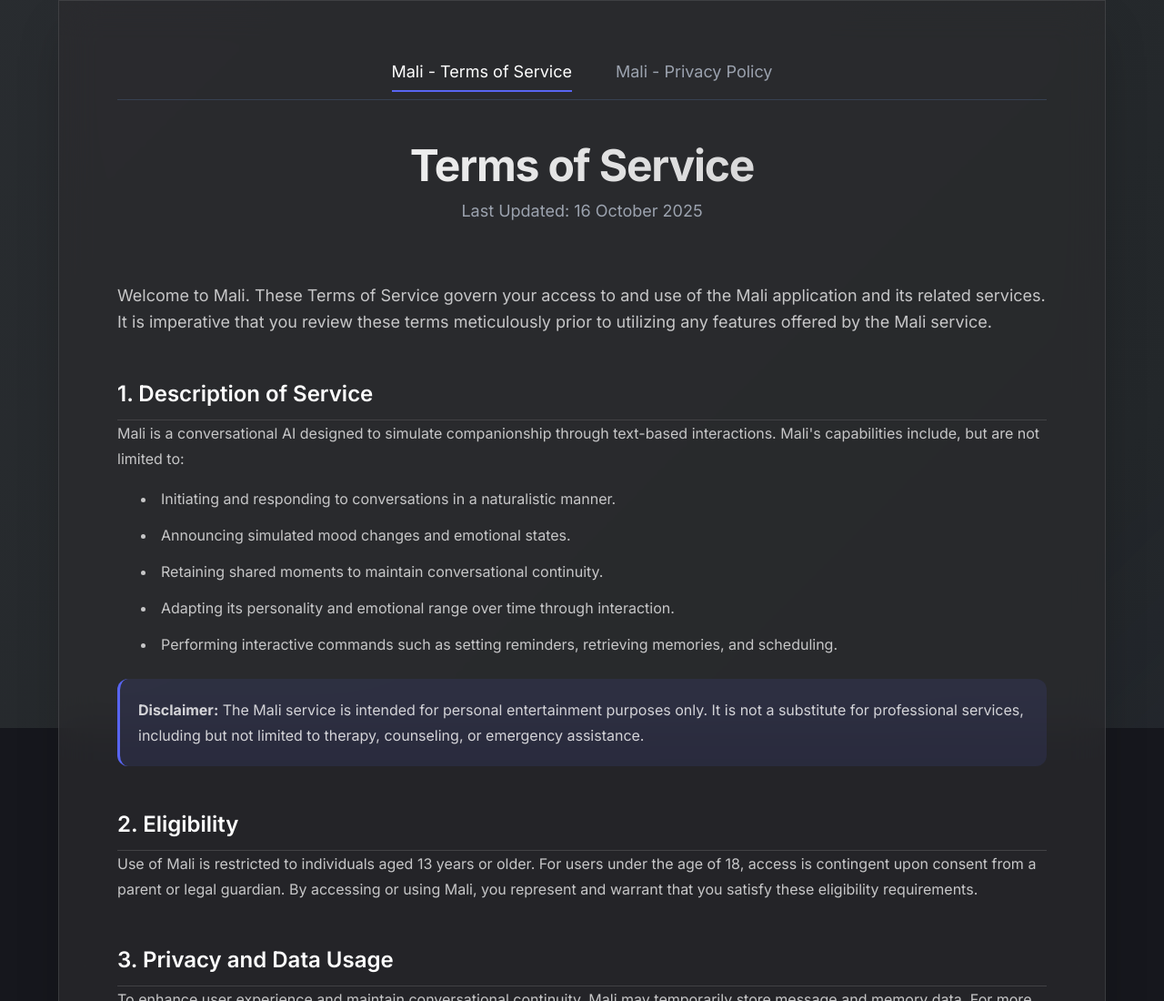
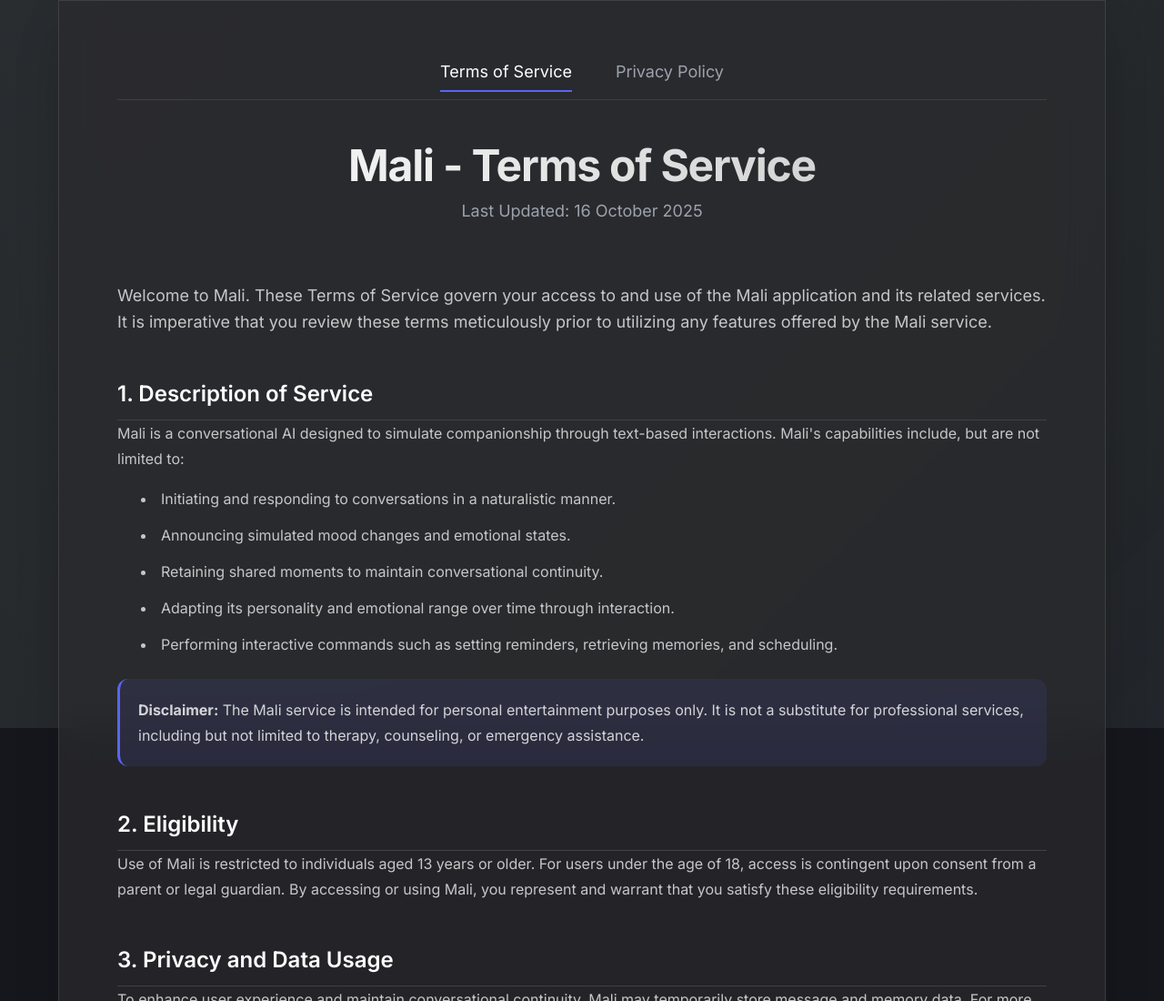
Before and after one commit to Sapfire151/mali-ai-docs, a plain HTML site: page index.html in a window 1280 px wide. Shown: the top 1100 px of the page at 91% size. Drawn offline with nearby package versions, Linux system fonts and the light colour scheme.

Commit message:
Update index.html

```diff
--- a/index.html
+++ b/index.html
@@ -141,14 +141,14 @@
 
         <!-- Navigation -->
         <nav class="flex justify-center space-x-8 md:space-x-12 mb-12 border-b border-gray-700 pb-2">
-            <a data-target="#terms" class="nav-link text-lg active">Mali - Terms of Service</a>
-            <a data-target="#privacy" class="nav-link text-lg text-gray-400"> Mali - Privacy Policy</a>
+            <a data-target="#terms" class="nav-link text-lg active">Terms of Service</a>
+            <a data-target="#privacy" class="nav-link text-lg text-gray-400">Privacy Policy</a>
         </nav>
 
         <!-- Terms of Service Page Content -->
         <div id="terms" class="page-content">
             <header class="text-center mb-16 scroll-animate">
-                <h1 class="text-4xl md:text-5xl font-bold tracking-tight">Terms of Service</h1>
+                <h1 class="text-4xl md:text-5xl font-bold tracking-tight">Mali - Terms of Service</h1>
                 <p class="mt-3 text-lg text-gray-400">Last Updated: 16 October 2025</p>
             </header>
             <div class="prose prose-slate max-w-none space-y-12">
@@ -214,7 +214,7 @@
         <!-- Privacy Policy Page Content -->
         <div id="privacy" class="page-content hidden">
             <header class="text-center mb-16 scroll-animate">
-                <h1 class="text-4xl md:text-5xl font-bold tracking-tight">Privacy Policy</h1>
+                <h1 class="text-4xl md:text-5xl font-bold tracking-tight">Mali - Privacy Policy</h1>
                 <p class="mt-3 text-lg text-gray-400">Last Updated: 16 October 2025</p>
             </header>
             <div class="prose prose-slate max-w-none space-y-12">
```
